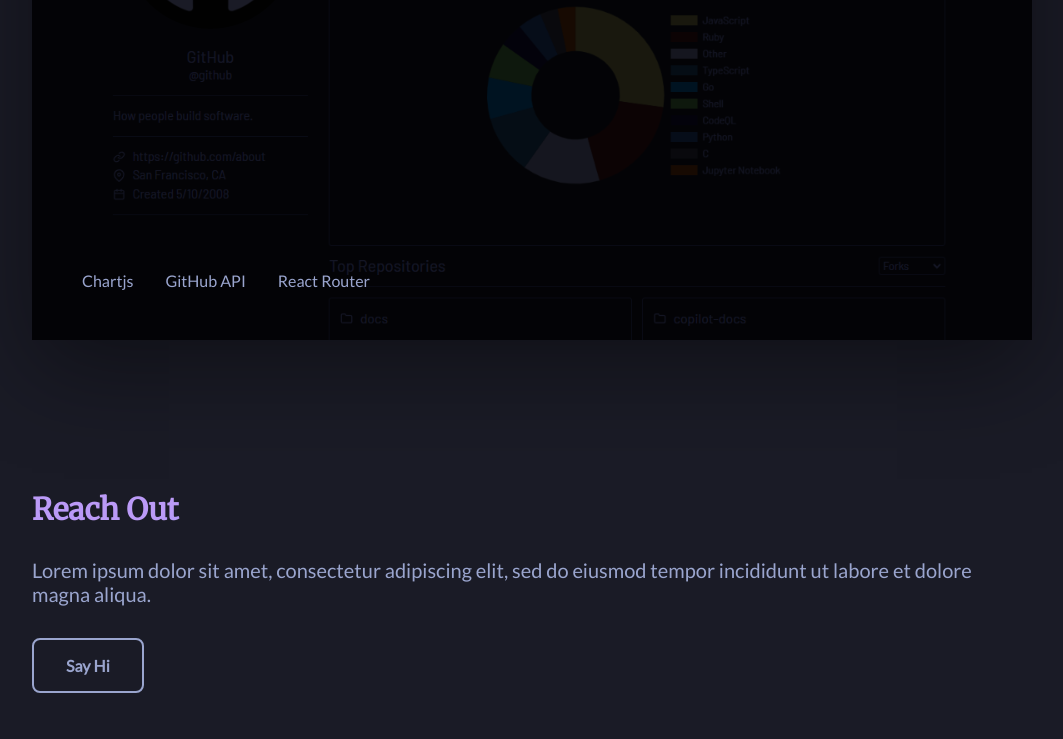
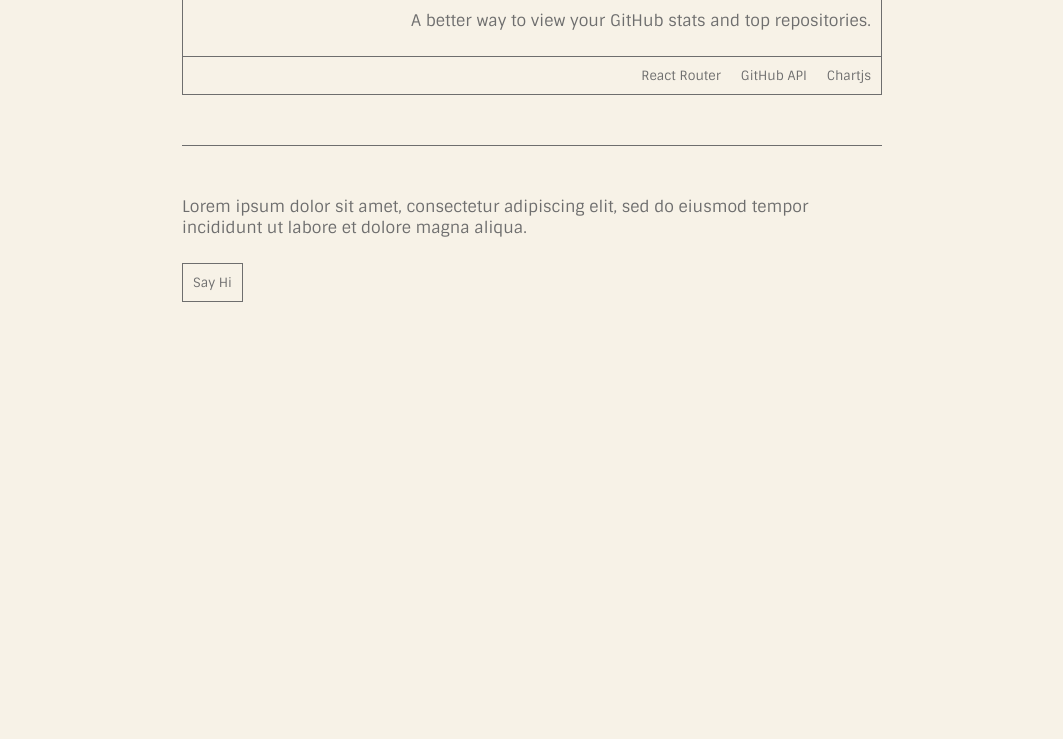
Before and after one commit to spencercoleman/portfolio-v1, a Gatsby site: page / in a window 1280 px wide. Shown: the part 2061-2800 px from the top of the page, without its empty margins (108-1171 px from the left). After the commit the page ends 2413 px from the top, so only its background shows below. Built offline with nearby package versions, Linux system fonts and the light colour scheme; Gatsby itself is replaced by a stand-in of ours; some packages are replaced by stand-ins of ours.

Commit message:
Update typography and global style; Refactor works layout

```diff
--- a/package.json
+++ b/package.json
@@ -21,8 +21,8 @@
     "react-dom": "^18.1.0"
   },
   "devDependencies": {
-    "@fontsource/lato": "^4.5.8",
-    "@fontsource/merriweather": "^4.5.12",
+    "@fontsource/sintony": "^4.5.8",
+    "@fontsource/source-sans-pro": "^4.5.10",
     "@mdx-js/mdx": "^1.6.22",
     "@mdx-js/react": "^1.6.22",
     "babel-plugin-styled-components": "^2.0.7",
--- a/src/components/About.js
+++ b/src/components/About.js
@@ -2,12 +2,15 @@
 import styled from "styled-components";
 
 const AboutSection = styled.section`
+    border-top: 1px solid;
+    border-bottom: 1px solid;
+    display: grid;
+    gap: 25px;
 `;
 
 const About = () => {
     return (
         <AboutSection>
-            <h3>About</h3>
             <p>
                 "Lorem ipsum dolor sit amet, consectetur adipiscing elit, sed do eiusmod tempor
                 incididunt ut labore et dolore magna aliqua. Ut enim ad minim veniam,
--- a/src/components/Contact.js
+++ b/src/components/Contact.js
@@ -1,25 +1,28 @@
 import React from "react";
 import styled from "styled-components";
 
-const ContactSection = styled.section``;
+const ContactSection = styled.section`
+    border-top: 1px solid;
+`;
 
 const ContactButton = styled.a`
     display: block;
     text-decoration: none;
-    color: var(--bluebell);
-    padding: 1rem 2rem;
-    border: 2px solid var(--bluebell);
-    border-radius: 0.5rem;
+    border: 1px solid;
+    padding: 10px;
     width: fit-content;
-    margin: 2rem 0;
-    font-size: 16px;
-    font-weight: 700;
+    font-size: var(--font-size-sm);
+    margin-top: 25px;
+
+    :hover {
+        transform: translateY(-1px);
+        box-shadow: rgba(50, 50, 105, 0.15) 0px 2px 5px 0px, rgba(0, 0, 0, 0.05) 0px 1px 1px 0px;
+    }
 `;
 
 const Contact = () => {
     return (
         <ContactSection>
-            <h3>Reach Out</h3>
             <p>
                 Lorem ipsum dolor sit amet, consectetur adipiscing elit, sed do eiusmod tempor
                 incididunt ut labore et dolore magna aliqua.
--- a/src/components/FeaturedWork.js
+++ b/src/components/FeaturedWork.js
@@ -5,58 +5,65 @@
 import { FiCode, FiExternalLink } from 'react-icons/fi';
 import styled from "styled-components";
 
-const FeaturedSection = styled.section``;
+const FeaturedSection = styled.section`
+`;
 
 const WorksList = styled.ul`
     list-style: none;
     padding: 0;
+    margin: 0;
+    display: grid;
+    gap: 50px;
 `;
 
 const Work = styled.li`
-    margin-bottom: 100px;
     position: relative;
-    display: grid;
-    align-items: center;
-    box-shadow: rgba(0, 0, 0, 0.4) 0px 30px 90px;
+    border: 1px solid;
 
-    :last-of-type {
-        margin-bottom: 0;
+    :hover {
+        box-shadow: rgba(50, 50, 105, 0.15) 0px 2px 5px 0px, rgba(0, 0, 0, 0.05) 0px 1px 1px 0px;
     }
 
     .work-details {
-        z-index: 5;
-        height: 100%;
-        grid-column: 1 / -1;
-        grid-row: 1 / -1;
-        padding: 50px;
-        display: flex;
-        flex-direction: column;
-        justify-content: space-between;
-
         > p {
-            flex-grow: 1;
+            border-top: 1px solid;
+            margin: 0;
+            padding: 25px 10px;
         }
     }
 
     .work-header {
         display: flex;
+        flex-wrap: wrap;
         align-items: center;
+        border-bottom: 1px solid;
 
         > h4 {
             margin: 0;
-            font-size: 25px;
+            font-size: var(--font-size-main);
             margin-right: auto;
+            font-weight: 400;
+            padding: 10px;
+
+            :hover {
+                > a {
+                    text-decoration: underline;
+                }
+            }
         }
     }
 
     .work-techs, .work-links {
         list-style: none;
-        padding: 0;
         display: flex;
         flex-wrap: wrap;
 
         > li {
-            margin-right: 2rem;
+            > a {
+                display: flex;
+                align-items: center;
+                padding: 10px;
+            }
 
             :last-of-type {
                 margin-right: 0;
@@ -65,21 +72,50 @@
     }
 
     .work-techs {
-        font-size: 16px;
+        font-size: var(--font-size-sm);
+        border-top: 1px solid;
+        padding: 0;
+
+        > li {
+            padding: 10px;
+        }
     }
 
-    .work-image {
-        grid-column: 1 / -1;
-        grid-row: 1 / -1;
-        z-index: 1;
-        height: 100%;
-        mix-blend-mode: multiply;
+    .work-links {
+        padding: 0;
     }
 
     .gatsby-img {
         object-fit: cover;
         width: auto;
-        height: 100%;
+        min-height: 300px;
+    }
+
+    &:nth-of-type(even) {
+        text-align: right;
+
+        .work-header {
+            flex-direction: row-reverse;
+            flex-wrap: wrap-reverse;
+
+            > h4 {
+                margin-right: 0;
+                margin-left: auto;
+            }
+        }
+
+        .work-techs, .work-links {
+            flex-direction: row-reverse;
+            flex-wrap: wrap-reverse;
+        }
+
+        .work-links {
+            > li {
+                :last-of-type {
+                    transform: scaleX(-1);
+                }
+            }
+        }
     }
 `;
 
@@ -108,7 +144,6 @@
 
     return (
         <FeaturedSection>
-            <h3>My Work</h3>
             <WorksList>
                 {data.allMdx.nodes.map(node => {
                     const {title, image, url, repo_url, tech} = node.frontmatter;
@@ -116,14 +151,31 @@
 
                     return (
                         <Work key={title}>
+                            <div className="work-header">
+                                <h4><a href={url} target="_blank" rel="noreferrer">{title}</a></h4>
+                                <ul className="work-links">
+                                    <li>
+                                        <a href={repo_url} target="_blank" rel="noreferrer" aria-label="Source Code">
+                                            <FiCode name="Source" />
+                                        </a>
+                                    </li>
+                                    <li>
+                                        <a href={url} target="_blank" rel="noreferrer" aria-label="External Site">
+                                            <FiExternalLink name="External" />
+                                        </a>
+                                    </li>
+                                </ul>
+                            </div>
+                            <div className="work-image">
+                                <a href={url} target="_blank" rel="noreferrer">
+                                    <GatsbyImage
+                                        className="gatsby-img"
+                                        image={preview}
+                                        alt={title}
+                                    />
+                                </a>
+                            </div>
                             <div className="work-details">
-                                <div className="work-header">
-                                    <h4>{title}</h4>
-                                    <ul className="work-links">
-                                        <li><a href={repo_url} target="_blank" rel="noreferrer"><FiCode /></a></li>
-                                        <li><a href={url} target="_blank" rel="noreferrer"><FiExternalLink /></a></li>
-                                    </ul>
-                                </div>
                                 <MDXRenderer>
                                     {node.body}
                                 </MDXRenderer>
@@ -132,13 +184,6 @@
                                         <li key={`${title}_${el}`}>{el}</li>
                                     )}
                                 </ul>
-                            </div>
-                            <div className="work-image">
-                                <GatsbyImage
-                                    className="gatsby-img"
-                                    image={preview}
-                                    alt={title}
-                                />
                             </div>
                         </Work>
                     )
--- a/src/components/Hero.js
+++ b/src/components/Hero.js
@@ -6,16 +6,6 @@
     flex-direction: column;
     justify-content: center;
     min-height: 100vh;
-
-    h1 {
-        font-size: clamp(40px, 7vw, 60px);
-        margin: 0.25rem 0;
-    }
-
-    h2 {
-        font-size: clamp(35px, 6.5vw, 55px);
-        margin: 0.25rem 0;
-    }
 `;
 
 const Hero = () => {
--- a/src/styles/GlobalStyle.js
+++ b/src/styles/GlobalStyle.js
@@ -1,22 +1,34 @@
 import { createGlobalStyle } from "styled-components";
-import "@fontsource/merriweather";
-import "@fontsource/lato";
+import "@fontsource/sintony"
+import "@fontsource/source-sans-pro";
 
 const GlobalStyle = createGlobalStyle`
     :root {
-        --font-sans: "Lato", sans-serif;
-        --font-serif: "Merriweather", serif;
-        --bluebell: #9aa5ce;
-        --night: #1a1b26;
-        --gradient: linear-gradient(140deg, #bb9af7 15%, #7aa2f7 35%, #7dcfff 60%, #b4f9f8 85%);
+        --font-main: "Sintony", sans-serif;
+        --font-acc: "Source Sans Pro", serif;
+        --font-size-xxl: 3.05rem;
+        --font-size-xl: 2.44rem;
+        --font-size-lg: 1.95rem;
+        --font-size-md: 1.56rem;
+        --font-size-base: 16px;
+        --font-size-sm: 0.8rem;
+        --font-size-xs: 0.64rem;
+        --color-dove: #6E6E6E;
+        --color-merino: #F7F2E7;
+        --color-tundora: #424242;
     }
 
     html {
         box-sizing: border-box;
         width: 100%;
-        font-family: var(--font-sans);
-        color: var(--bluebell);
-        background-color: var(--night);
+        font-family: var(--font-main);
+        font-size: var(--font-size-base);
+        color: var(--color-dove);
+        background-color: var(--color-merino);
+
+        @media (min-width: 992px) {
+            font-size: 16px;
+        }
     }
 
     *,
@@ -27,11 +39,11 @@
 
     body {
         margin: 0;
-        font-size: 20px;
+        font-weight: 400;
     }
 
     section {
-        max-width: 1000px;
+        max-width: 700px;
         margin: 0 auto;
         padding: 50px 0;
     }
@@ -44,15 +56,25 @@
         }
     }
 
+    h1, h2 {
+        margin: 0;
+        margin-bottom: var(--font-size-xs);
+    }
+
     h1, h3 {
-        font-family: var(--font-serif);
-        background: var(--gradient);
-        -webkit-background-clip: text;
-        -webkit-text-fill-color: transparent;
+        font-family: var(--font-acc);
+        font-size: clamp(var(--font-size-lg), 8vw, var(--font-size-xxl));
+        color: var(--color-tundora);
+    }
+
+    h2 {
+        font-size: clamp(var(--font-size-md), 6vw, var(--font-size-xl));
+        font-weight: 400;
     }
 
     h3 {
-        font-size: 30px;
+        font-size: var(--font-size-main);
+        margin: 0;
     }
 
     a {
@@ -60,8 +82,13 @@
         text-decoration: none;
         color: inherit;
 
-        &:hover, &:focus {
-          color: var(--green);
+        :hover {
+            color: var(--color-tundora);
+        }
+    }
+
+    p {
+        margin: 0;
     }
 `;
 
```
Also changed, not shown: 1 other file.
